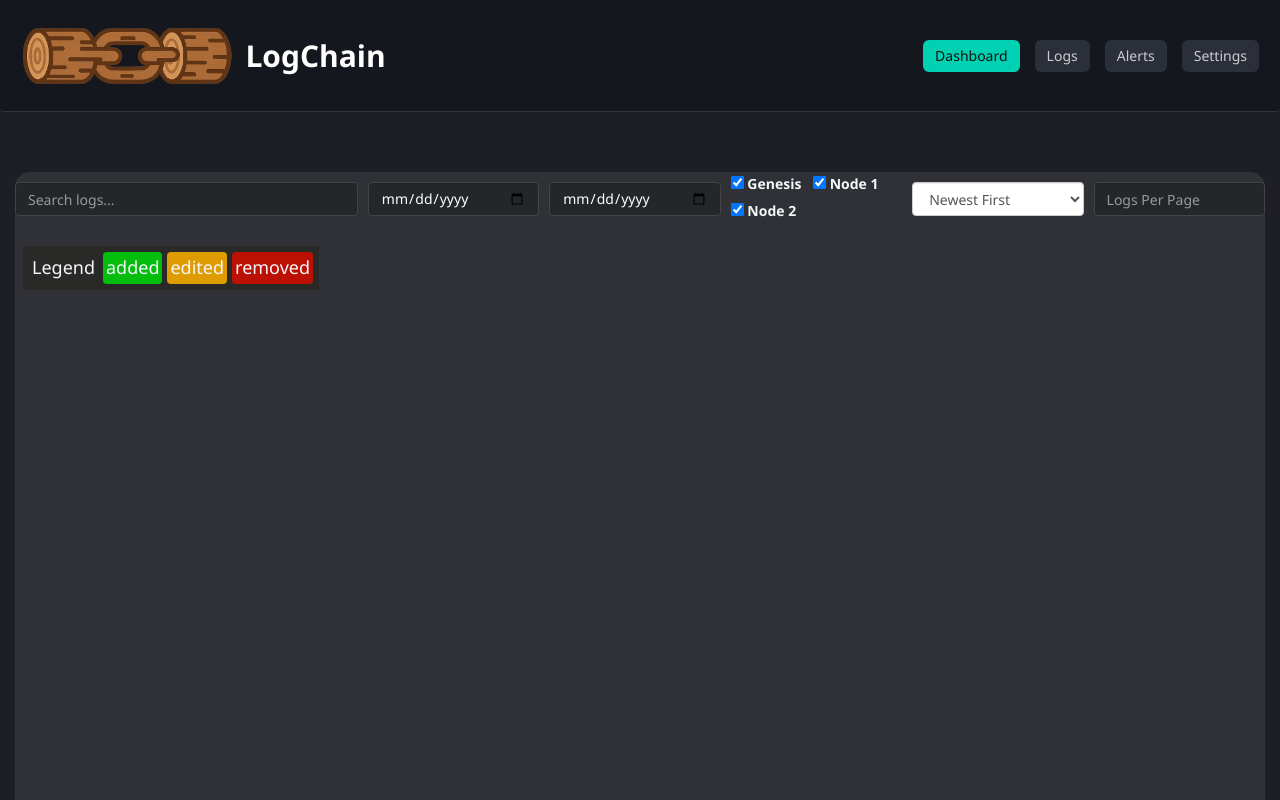
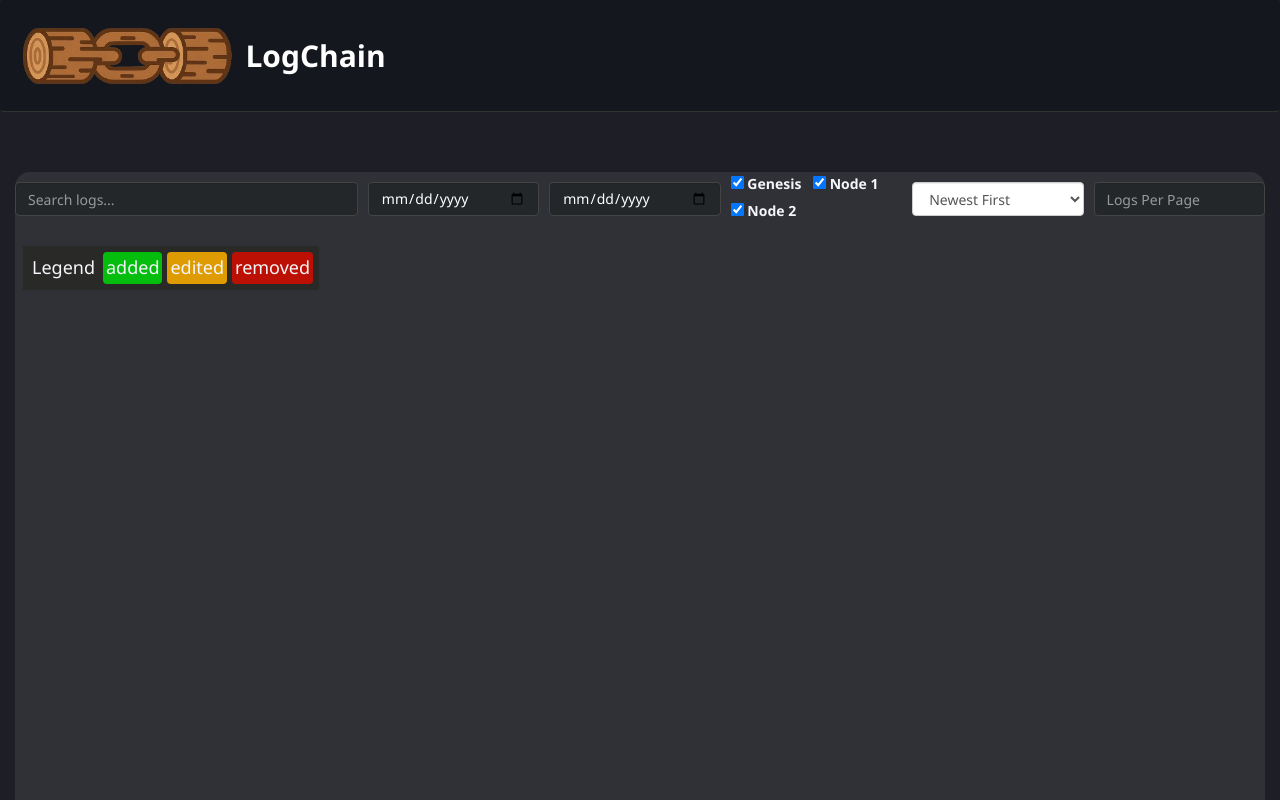
Before and after one commit to SamJones56/LogChainSource, a Python web app: template flask/templates/index.html in a window 1280 px wide. Run offline with Jinja, Linux system fonts and the light colour scheme; the template is opened without the code that fills it, so the values that code supplies are empty; some libraries are stand-ins or nearby versions.

Commit message:
Removed nav bars

```diff
--- a/flask/templates/index.html
+++ b/flask/templates/index.html
@@ -15,12 +15,6 @@
     <div class="nav-left">
         <img src="/static/images/logo.png" alt="LogChain Logo">
         <span class="brand">LogChain</span>
-    </div>
-    <div class="nav-links">
-        <a href="#" class="nav-button active">Dashboard</a>
-        <a href="#" class="nav-button">Logs</a>
-        <a href="#" class="nav-button">Alerts</a>
-        <a href="#" class="nav-button">Settings</a>
     </div>
 </div>
 
```
